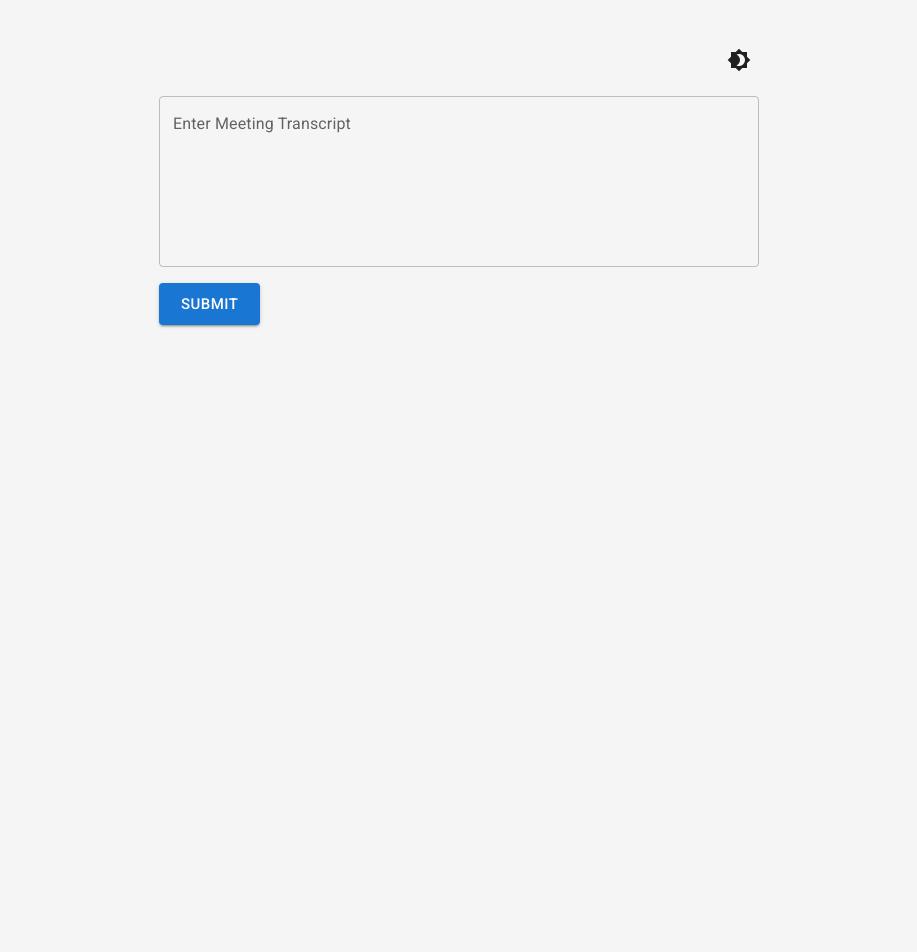
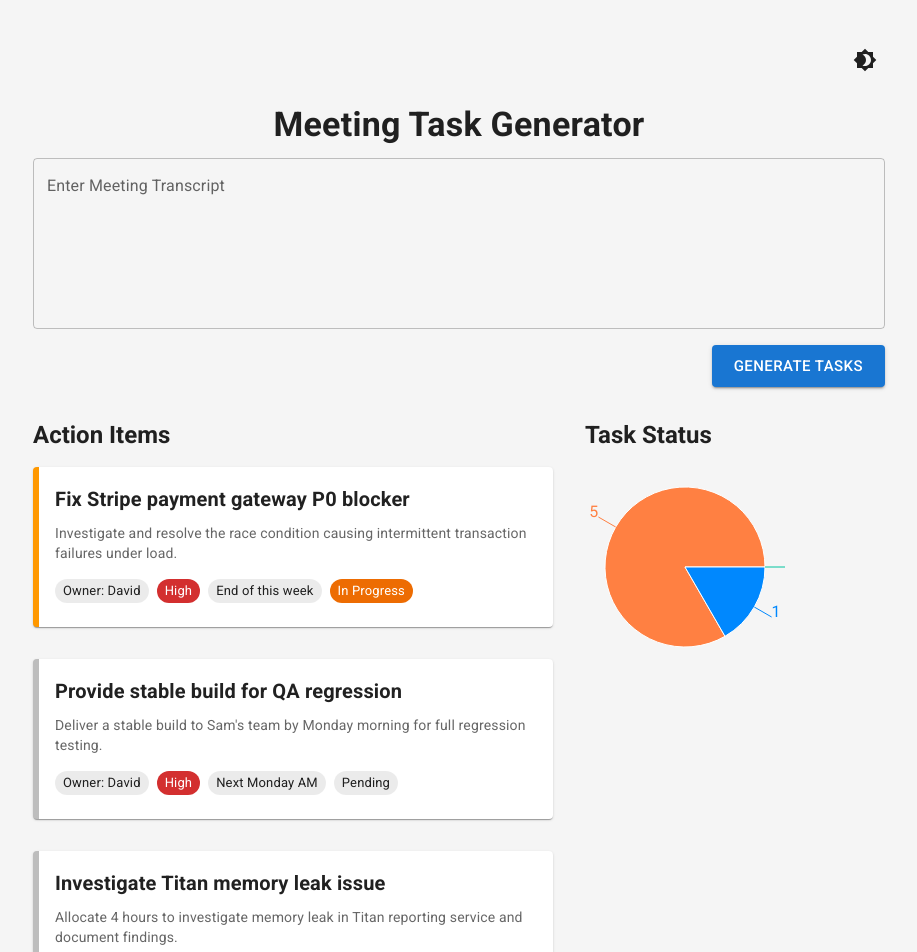
Before and after one commit to sunil18Developer/autonomix_assignment, a Next.js app: page / in a window 1280 px wide. Shown: the top 952 px of the page, without its empty margins (181-1098 px from the left). Before the commit the page ends 840 px from the top, so only its background shows below. Built offline with nearby package versions, Linux system fonts and the light colour scheme; what @mui/material-nextjs would draw is missing.

Commit message:
task card, chart and list is added.

```diff
--- a/package.json
+++ b/package.json
@@ -17,7 +17,9 @@
     "@mui/material-nextjs": "^7.3.2",
     "next": "15.5.4",
     "react": "19.1.0",
-    "react-dom": "19.1.0"
+    "react-dom": "19.1.0",
+    "recharts": "^3.2.1",
+    "uuid": "^13.0.0"
   },
   "devDependencies": {
     "@eslint/eslintrc": "^3",
--- /dev/null
+++ b/src/components/task-card/index.tsx
@@ -0,0 +1,70 @@
+import React from "react";
+import { Card, CardContent, Typography, Chip, Box } from "@mui/material";
+import { Task } from "@/types";
+
+interface TaskCardProps {
+  task: Task;
+}
+
+const statusColor = (status: string) => {
+  switch (status) {
+    case "Completed":
+      return "success";
+    case "In Progress":
+      return "warning";
+    default:
+      return "default";
+  }
+};
+
+const priorityColor = (priority: string) => {
+  switch (priority.toLowerCase()) {
+    case "high":
+      return "error";
+    case "medium":
+      return "warning";
+    case "low":
+      return "info";
+    default:
+      return "default";
+  }
+};
+
+const TaskCard: React.FC<TaskCardProps> = ({ task }) => {
+  return (
+    <Card
+      sx={{
+        mb: 2,
+        borderLeft: `6px solid ${
+          task.status === "Completed"
+            ? "#4caf50"
+            : task.status === "In Progress"
+            ? "#ff9800"
+            : "#bdbdbd"
+        }`,
+        "&:hover": { boxShadow: 6 },
+      }}
+    >
+      <CardContent sx={{ display: "flex", flexDirection: "column", gap: 1 }}>
+        <Typography variant="h6" fontWeight={600}>
+          {task.title}
+        </Typography>
+        <Typography variant="body2" color="text.secondary">
+          {task.description}
+        </Typography>
+        <Box sx={{ display: "flex", gap: 1, flexWrap: "wrap", mt: 1 }}>
+          <Chip label={`Owner: ${task.owner}`} size="small" />
+          <Chip
+            label={task.priority}
+            size="small"
+            color={priorityColor(task.priority)}
+          />
+          <Chip label={task.due} size="small" />
+          <Chip label={task.status} size="small" color={statusColor(task.status)} />
+        </Box>
+      </CardContent>
+    </Card>
+  );
+};
+
+export default TaskCard;
--- /dev/null
+++ b/src/container/pages/home/components/task-list/index.tsx
@@ -0,0 +1,95 @@
+import React, { useState } from "react";
+import { Task } from "@/types";
+import { PieChart, Pie, Cell, Tooltip } from "recharts";
+import { Box, Typography } from "@mui/material";
+import TaskCard from "@/components/task-card";
+
+interface Props {
+  initialTasks: Task[];
+}
+
+const COLORS = ["#FF8042", "#0088FE", "#00C49F"];
+
+const TaskList: React.FC<Props> = ({ initialTasks }) => {
+  const [tasks, setTasks] = useState<Task[]>(initialTasks);
+
+  const handleToggleComplete = (index: number) => {
+    setTasks((prev) =>
+      prev.map((task, i) =>
+        i === index
+          ? {
+              ...task,
+              status: task.status === "Completed" ? "Pending" : "Completed",
+            }
+          : task
+      )
+    );
+  };
+
+  const handleDelete = (index: number) => {
+    setTasks((prev) => prev.filter((_, i) => i !== index));
+  };
+
+  const chartData = [
+    {
+      name: "Pending",
+      value: tasks.filter((t) => t.status === "Pending").length,
+    },
+    {
+      name: "In Progress",
+      value: tasks.filter((t) => t.status === "In Progress").length,
+    },
+    {
+      name: "Completed",
+      value: tasks.filter((t) => t.status === "Completed").length,
+    },
+  ];
+
+  return (
+    <Box
+      sx={{
+        display: "flex",
+        flexDirection: { xs: "column", md: "row" },
+        gap: 4,
+      }}
+    >
+      <Box sx={{ flex: 1 }}>
+        <Typography variant="h5" fontWeight={600} mb={2}>
+          Action Items
+        </Typography>
+        <Box sx={{ display: "flex", flexDirection: "column", gap: 2 }}>
+          {tasks.map((task, index) => (
+            <TaskCard key={task.id} task={task} />
+          ))}
+        </Box>
+      </Box>
+
+      <Box sx={{ width: { xs: "100%", md: 300 } }}>
+        <Typography variant="h5" fontWeight={600} mb={2}>
+          Task Status
+        </Typography>
+        <PieChart width={200} height={200}>
+          <Pie
+            data={chartData}
+            dataKey="value"
+            nameKey="name"
+            cx="50%"
+            cy="50%"
+            outerRadius={80}
+            label
+          >
+            {chartData.map((entry, index) => (
+              <Cell
+                key={`cell-${index}`}
+                fill={COLORS[index % COLORS.length]}
+              />
+            ))}
+          </Pie>
+          <Tooltip />
+        </PieChart>
+      </Box>
+    </Box>
+  );
+};
+
+export default TaskList;
--- a/src/container/pages/home/index.tsx
+++ b/src/container/pages/home/index.tsx
@@ -1,43 +1,52 @@
 "use client";
 
 import React, { useState } from "react";
-import { Box, Button, TextField, IconButton } from "@mui/material";
+import { Box, Button, TextField, IconButton, Typography, Container } from "@mui/material";
 import { Brightness4, Brightness7 } from "@mui/icons-material";
 import { useThemeMode } from "@/app/theme-registry";
+import { Task } from "@/types";
+import { v4 as uuidv4 } from "uuid";
+import TaskList from "@/container/pages/home/components/task-list";
+import mockTasks from "@/data";
 
 export default function HomePage() {
   const [transcript, setTranscript] = useState("");
+  const [tasks, setTasks] = useState<Task[]>(mockTasks);
   const { mode, toggleMode } = useThemeMode();
 
   const handleSubmit = (e: React.FormEvent) => {
     e.preventDefault();
-    console.log("Transcript submitted:", transcript);
+    if (!transcript.trim()) return;
+
+    const newTasks: Task[] = [
+      {
+        id: uuidv4(),
+        title: "Parse Meeting Transcript",
+        description: transcript,
+        owner: "Team",
+        priority: "High",
+        due: "Today",
+        status: "Pending",
+      },
+    ];
+
+    setTasks(newTasks);
+    setTranscript("");
   };
 
   return (
-    <Box
-      sx={{
-        display: "flex",
-        flexDirection: "column",
-        maxWidth: 600,
-        mx: "auto",
-        mt: 5,
-        gap: 2,
-      }}
-    >
-      {/* Theme Toggle */}
-      <Box sx={{ display: "flex", justifyContent: "flex-end" }}>
+    <Container maxWidth="md" sx={{ mt: 5, mb: 5 }}>
+      <Box sx={{ display: "flex", justifyContent: "flex-end", mb: 3 }}>
         <IconButton color="inherit" onClick={toggleMode}>
           {mode === "light" ? <Brightness4 /> : <Brightness7 />}
         </IconButton>
       </Box>
 
-      {/* Form */}
-      <Box
-        component="form"
-        onSubmit={handleSubmit}
-        sx={{ display: "flex", flexDirection: "column", gap: 2 }}
-      >
+      <Typography variant="h4" fontWeight={700} gutterBottom textAlign="center">
+        Meeting Task Generator
+      </Typography>
+
+      <Box component="form" onSubmit={handleSubmit} sx={{ display: "flex", flexDirection: "column", gap: 2, mb: 4 }}>
         <TextField
           label="Enter Meeting Transcript"
           multiline
@@ -47,17 +56,12 @@ export default function HomePage() {
           variant="outlined"
           fullWidth
         />
-
-        <Button
-          type="submit"
-          variant="contained"
-          color="primary"
-          size="large"
-          sx={{ alignSelf: "flex-start" }}
-        >
-          Submit
+        <Button type="submit" variant="contained" color="primary" size="large" sx={{ alignSelf: "flex-end" }}>
+          Generate Tasks
         </Button>
       </Box>
-    </Box>
+
+      {tasks.length > 0 && <TaskList initialTasks={tasks} />}
+    </Container>
   );
 }
--- /dev/null
+++ b/src/data/index.ts
@@ -0,0 +1,66 @@
+import { Task } from "@/types";
+
+const mockTasks: Task[] = [
+  {
+    id: "1",
+    title: "Fix Stripe payment gateway P0 blocker",
+    description:
+      "Investigate and resolve the race condition causing intermittent transaction failures under load.",
+    owner: "David",
+    priority: "High",
+    due: "End of this week",
+    status: "In Progress",
+  },
+  {
+    id: "2",
+    title: "Provide stable build for QA regression",
+    description:
+      "Deliver a stable build to Sam's team by Monday morning for full regression testing.",
+    owner: "David",
+    priority: "High",
+    due: "Next Monday AM",
+    status: "Pending",
+  },
+  {
+    id: "3",
+    title: "Investigate Titan memory leak issue",
+    description:
+      "Allocate 4 hours to investigate memory leak in Titan reporting service and document findings.",
+    owner: "David",
+    priority: "Medium",
+    due: "Next week",
+    status: "Pending",
+  },
+  {
+    id: "4",
+    title: "Review technical accuracy of blog post",
+    description:
+      "Review the 'How It Works' section for the Project Odyssey launch blog to ensure correct technical details.",
+    owner: "David",
+    priority: "Medium",
+    due: "Thursday EOD",
+    status: "Pending",
+  },
+  {
+    id: "5",
+    title: "Capture high-resolution dashboard screenshots",
+    description:
+      "Coordinate with QA to get clean screenshots of the new analytics view once the build is stable.",
+    owner: "Maria",
+    priority: "High",
+    due: "Next Tuesday",
+    status: "Pending",
+  },
+  {
+    id: "6",
+    title: "Prepare A/B test plan for homepage headline",
+    description:
+      "Create a brief document outlining proposed headlines and success metrics for post-launch optimization.",
+    owner: "Maria",
+    priority: "Low",
+    due: "Backlog",
+    status: "Pending",
+  },
+];
+
+export default mockTasks;
--- /dev/null
+++ b/src/types/index.ts
@@ -0,0 +1,9 @@
+export interface Task {
+  id?: string;
+  title: string;
+  description: string;
+  owner: string;
+  priority: "Low" | "Medium" | "High";
+  due: string;
+  status: "Pending" | "In Progress" | "Completed";
+}
```
Also changed, not shown: 1 other file (tests, documents, lock files or other folders).
